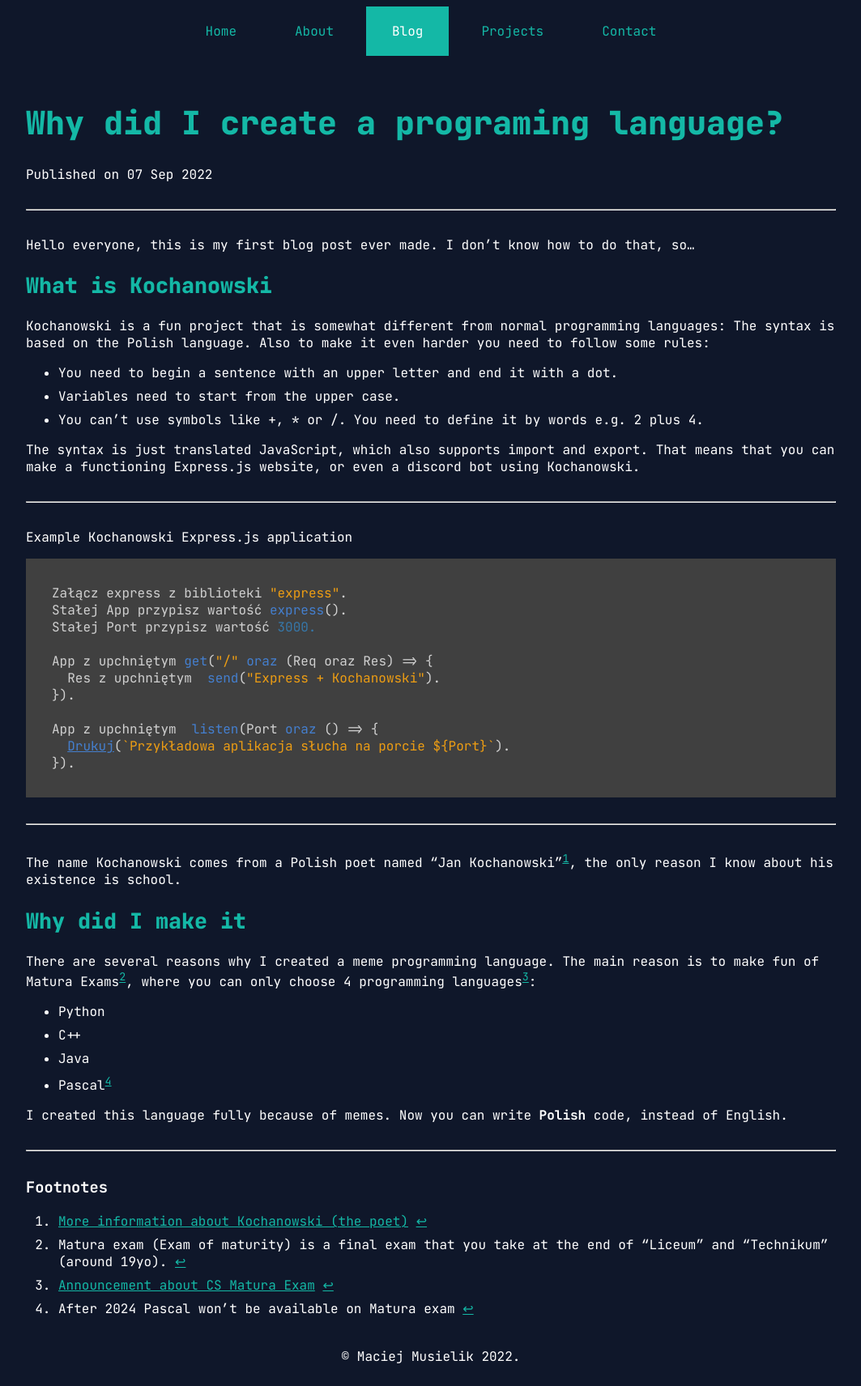
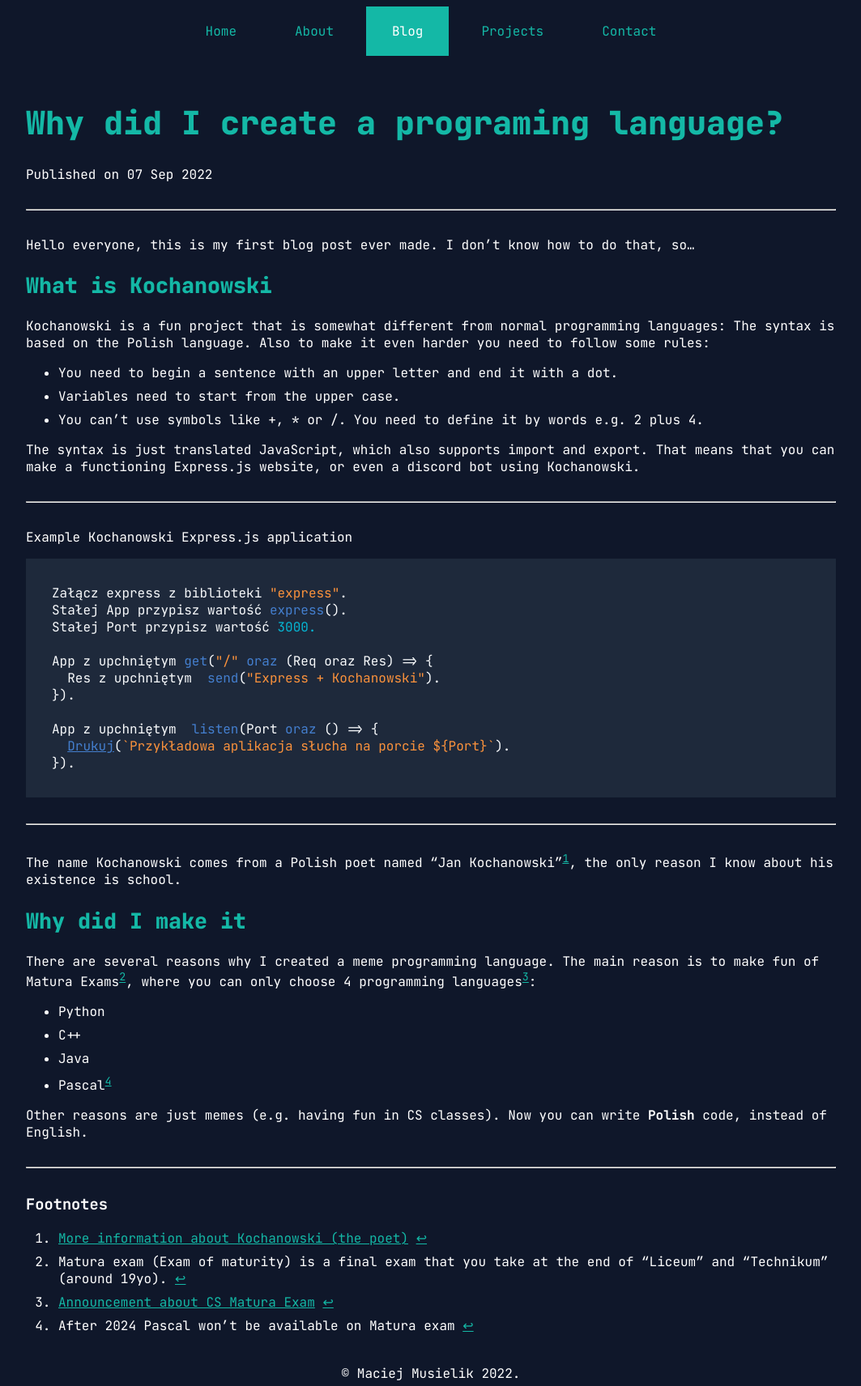
Before and after one commit to CheryX/mmusielik.xyz, a Jekyll site: the page built from _posts/2022-09-07-my-first-blog.md, in a window 1280 px wide. Shown: the whole page at 81% size, without its empty margins (108-1171 px from the left). Built offline with Jekyll 4.4.1, drawn with Linux system fonts in a browser that asks for light colours; before the commit the page ends 1691 px from its top, so only the background shows below that.

Commit message:
Tweked code blocks

```diff
--- a/_posts/2022-09-07-my-first-blog.md
+++ b/_posts/2022-09-07-my-first-blog.md
@@ -51,7 +51,7 @@ There are several reasons why I created a meme programming language. The main re
 * Java
 * Pascal[^3]
 
-I created this language fully because of memes. Now you can write **Polish** code, instead of English.
+Other reasons are just memes (e.g. having fun in CS classes). Now you can write **Polish** code, instead of English.
 
 ---
 
--- a/assets/prism.css
+++ b/assets/prism.css
@@ -1,70 +1,70 @@
-.highlight pre { background-color: #404040; padding: 2rem; }
-.highlight .hll { background-color: #404040 }
-.highlight .c { color: #999999; font-style: italic } /* Comment */
+.highlight pre { background-color: #1e293b; padding: 2rem; }
+.highlight .hll { background-color: #1e293b }
+.highlight .c { color: #94a3b8; font-style: italic } /* Comment */
 .highlight .err { color: #a61717; background-color: #e3d2d2 } /* Error */
-.highlight .g { color: #d0d0d0 } /* Generic */
-.highlight .k { color: #6ab825; font-weight: bold } /* Keyword */
-.highlight .l { color: #d0d0d0 } /* Literal */
-.highlight .n { color: #d0d0d0 } /* Name */
-.highlight .o { color: #d0d0d0 } /* Operator */
-.highlight .x { color: #d0d0d0 } /* Other */
-.highlight .p { color: #d0d0d0 } /* Punctuation */
-.highlight .cm { color: #999999; font-style: italic } /* Comment.Multiline */
-.highlight .cp { color: #cd2828; font-weight: bold } /* Comment.Preproc */
-.highlight .c1 { color: #999999; font-style: italic } /* Comment.Single */
-.highlight .cs { color: #e50808; font-weight: bold; background-color: #520000 } /* Comment.Special */
-.highlight .gd { color: #d22323 } /* Generic.Deleted */
-.highlight .ge { color: #d0d0d0; font-style: italic } /* Generic.Emph */
-.highlight .gr { color: #d22323 } /* Generic.Error */
+.highlight .g { color: #f8fafc } /* Generic */
+.highlight .k { color: #4ade80; font-weight: bold } /* Keyword */
+.highlight .l { color: #f8fafc } /* Literal */
+.highlight .n { color: #f8fafc } /* Name */
+.highlight .o { color: #f8fafc } /* Operator */
+.highlight .x { color: #f8fafc } /* Other */
+.highlight .p { color: #f8fafc } /* Punctuation */
+.highlight .cm { color: #94a3b8; font-style: italic } /* Comment.Multiline */
+.highlight .cp { color: #dc2626; font-weight: bold } /* Comment.Preproc */
+.highlight .c1 { color: #94a3b8; font-style: italic } /* Comment.Single */
+.highlight .cs { color: #ef4444; font-weight: bold; background-color: #520000 } /* Comment.Special */
+.highlight .gd { color: #991b1b } /* Generic.Deleted */
+.highlight .ge { color: #f8fafc; font-style: italic } /* Generic.Emph */
+.highlight .gr { color: #991b1b } /* Generic.Error */
 .highlight .gh { color: #ffffff; font-weight: bold } /* Generic.Heading */
 .highlight .gi { color: #589819 } /* Generic.Inserted */
 .highlight .go { color: #cccccc } /* Generic.Output */
-.highlight .gp { color: #aaaaaa } /* Generic.Prompt */
-.highlight .gs { color: #d0d0d0; font-weight: bold } /* Generic.Strong */
+.highlight .gp { color: #94a3b8 } /* Generic.Prompt */
+.highlight .gs { color: #f8fafc; font-weight: bold } /* Generic.Strong */
 .highlight .gu { color: #ffffff; text-decoration: underline } /* Generic.Subheading */
-.highlight .gt { color: #d22323 } /* Generic.Traceback */
-.highlight .kc { color: #6ab825; font-weight: bold } /* Keyword.Constant */
-.highlight .kd { color: #6ab825; font-weight: bold } /* Keyword.Declaration */
-.highlight .kn { color: #6ab825; font-weight: bold } /* Keyword.Namespace */
-.highlight .kp { color: #6ab825 } /* Keyword.Pseudo */
-.highlight .kr { color: #6ab825; font-weight: bold } /* Keyword.Reserved */
-.highlight .kt { color: #6ab825; font-weight: bold } /* Keyword.Type */
-.highlight .ld { color: #d0d0d0 } /* Literal.Date */
-.highlight .m { color: #3677a9 } /* Literal.Number */
-.highlight .s { color: #ed9d13 } /* Literal.String */
+.highlight .gt { color: #991b1b } /* Generic.Traceback */
+.highlight .kc { color: #4ade80; font-weight: bold } /* Keyword.Constant */
+.highlight .kd { color: #4ade80; font-weight: bold } /* Keyword.Declaration */
+.highlight .kn { color: #4ade80; font-weight: bold } /* Keyword.Namespace */
+.highlight .kp { color: #4ade80 } /* Keyword.Pseudo */
+.highlight .kr { color: #4ade80; font-weight: bold } /* Keyword.Reserved */
+.highlight .kt { color: #4ade80; font-weight: bold } /* Keyword.Type */
+.highlight .ld { color: #f8fafc } /* Literal.Date */
+.highlight .m { color: #06b6d4 } /* Literal.Number */
+.highlight .s { color: #fb923c } /* Literal.String */
 .highlight .na { color: #bbbbbb } /* Name.Attribute */
 .highlight .nb { color: #24909d } /* Name.Builtin */
 .highlight .nc { color: #447fcf; text-decoration: underline } /* Name.Class */
 .highlight .no { color: #40ffff } /* Name.Constant */
 .highlight .nd { color: #ffa500 } /* Name.Decorator */
-.highlight .ni { color: #d0d0d0 } /* Name.Entity */
+.highlight .ni { color: #f8fafc } /* Name.Entity */
 .highlight .ne { color: #bbbbbb } /* Name.Exception */
 .highlight .nf { color: #447fcf } /* Name.Function */
-.highlight .nl { color: #d0d0d0 } /* Name.Label */
+.highlight .nl { color: #f8fafc } /* Name.Label */
 .highlight .nn { color: #447fcf; text-decoration: underline } /* Name.Namespace */
-.highlight .nx { color: #d0d0d0 } /* Name.Other */
-.highlight .py { color: #d0d0d0 } /* Name.Property */
-.highlight .nt { color: #6ab825; font-weight: bold } /* Name.Tag */
+.highlight .nx { color: #f8fafc } /* Name.Other */
+.highlight .py { color: #f8fafc } /* Name.Property */
+.highlight .nt { color: #4ade80; font-weight: bold } /* Name.Tag */
 .highlight .nv { color: #40ffff } /* Name.Variable */
-.highlight .ow { color: #6ab825; font-weight: bold } /* Operator.Word */
+.highlight .ow { color: #4ade80; font-weight: bold } /* Operator.Word */
 .highlight .w { color: #666666 } /* Text.Whitespace */
-.highlight .mf { color: #3677a9 } /* Literal.Number.Float */
-.highlight .mh { color: #3677a9 } /* Literal.Number.Hex */
-.highlight .mi { color: #3677a9 } /* Literal.Number.Integer */
-.highlight .mo { color: #3677a9 } /* Literal.Number.Oct */
-.highlight .sb { color: #ed9d13 } /* Literal.String.Backtick */
-.highlight .sc { color: #ed9d13 } /* Literal.String.Char */
-.highlight .sd { color: #ed9d13 } /* Literal.String.Doc */
-.highlight .s2 { color: #ed9d13 } /* Literal.String.Double */
-.highlight .se { color: #ed9d13 } /* Literal.String.Escape */
-.highlight .sh { color: #ed9d13 } /* Literal.String.Heredoc */
-.highlight .si { color: #ed9d13 } /* Literal.String.Interpol */
+.highlight .mf { color: #06b6d4 } /* Literal.Number.Float */
+.highlight .mh { color: #06b6d4 } /* Literal.Number.Hex */
+.highlight .mi { color: #06b6d4 } /* Literal.Number.Integer */
+.highlight .mo { color: #06b6d4 } /* Literal.Number.Oct */
+.highlight .sb { color: #fb923c } /* Literal.String.Backtick */
+.highlight .sc { color: #fb923c } /* Literal.String.Char */
+.highlight .sd { color: #fb923c } /* Literal.String.Doc */
+.highlight .s2 { color: #fb923c } /* Literal.String.Double */
+.highlight .se { color: #fb923c } /* Literal.String.Escape */
+.highlight .sh { color: #fb923c } /* Literal.String.Heredoc */
+.highlight .si { color: #fb923c } /* Literal.String.Interpol */
 .highlight .sx { color: #ffa500 } /* Literal.String.Other */
-.highlight .sr { color: #ed9d13 } /* Literal.String.Regex */
-.highlight .s1 { color: #ed9d13 } /* Literal.String.Single */
-.highlight .ss { color: #ed9d13 } /* Literal.String.Symbol */
+.highlight .sr { color: #fb923c } /* Literal.String.Regex */
+.highlight .s1 { color: #fb923c } /* Literal.String.Single */
+.highlight .ss { color: #fb923c } /* Literal.String.Symbol */
 .highlight .bp { color: #24909d } /* Name.Builtin.Pseudo */
 .highlight .vc { color: #40ffff } /* Name.Variable.Class */
 .highlight .vg { color: #40ffff } /* Name.Variable.Global */
 .highlight .vi { color: #40ffff } /* Name.Variable.Instance */
-.highlight .il { color: #3677a9 } /* Literal.Number.Integer.Long */
+.highlight .il { color: #06b6d4 } /* Literal.Number.Integer.Long */
```
